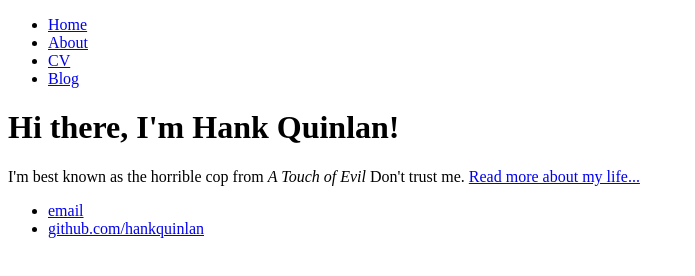
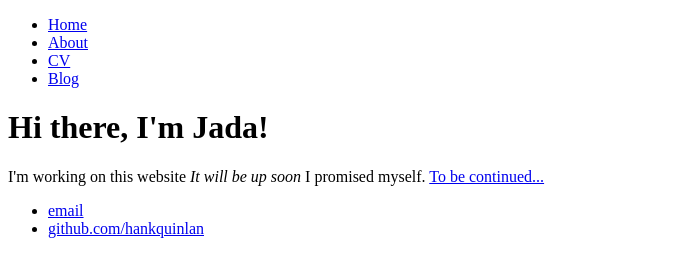
Before and after one commit to JadaPolard/JadaPolard.github.io, a plain HTML site: page index.html in a window 1280 px wide. Shown: the whole page, without its empty margins (0-695 px from the left). Drawn offline with Linux system fonts and the light colour scheme.

Commit message:
Update index.html

```diff
--- a/index.html
+++ b/index.html
@@ -14,8 +14,8 @@
 		</nav>
 		<div class="container">
     		<div class="blurb">
-        		<h1>Hi there, I'm Hank Quinlan!</h1>
-				<p>I'm best known as the horrible cop from <em>A Touch of Evil</em> Don't trust me. <a href="/about">Read more about my life...</a></p>
+        		<h1>Hi there, I'm Jada!</h1>
+				<p>I'm working on this website <em>It will be up soon</em> I promised myself. <a href="/about">To be continued...</a></p>
     		</div><!-- /.blurb -->
 		</div><!-- /.container -->
 		<footer>
```
